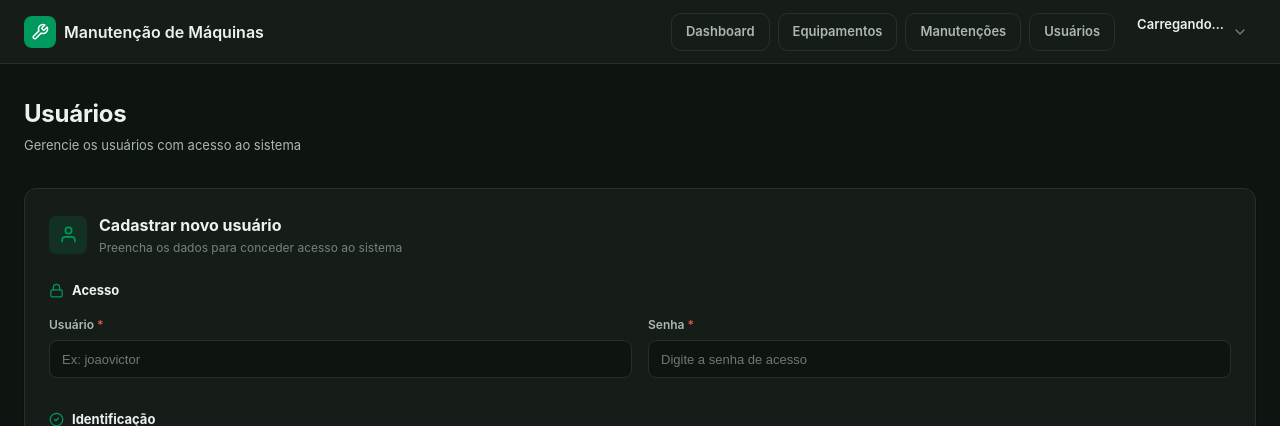
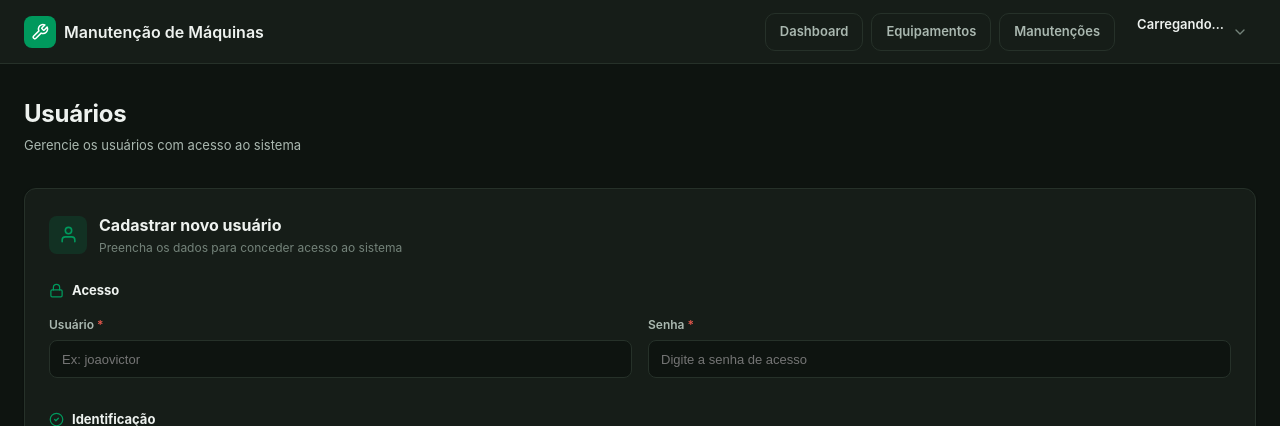
Before and after one commit to joao-v-marques/manutencao_maquinas, a Flask app: page /portal-manutencao/usuarios in a window 1280 px wide. Shown: the top 426 px of the page. Run offline with Flask 3, Linux system fonts and the light colour scheme; data that the repository does not hold is empty; some libraries are stand-ins or nearby versions.

Commit message:
fix: ajustado id's e parametros na navbar para possibilitar lógica de navbar por role

```diff
--- a/templates/dashboard.html
+++ b/templates/dashboard.html
@@ -21,7 +21,7 @@
 
         <div class="navbar__actions">
             <!-- Links de navegação serão adicionados aqui -->
-            <nav class="navbar__links" aria-label="Navegação principal">
+            <nav id="navbarLinks" class="navbar__links" aria-label="Navegação principal">
                 <a href="{{ url_for('bp_render_dashboard.render_dashboard') }}" class="nav-link">Dashboard</a>
                 <a href="{{ url_for('bp_render_equipments.render_equipments') }}" class="nav-link">Equipamentos</a>
                 <a href="{{ url_for('bp_render_maintenance.render_maintenance') }}" class="nav-link">Manutenções</a>
--- a/templates/equipments.html
+++ b/templates/equipments.html
@@ -22,7 +22,7 @@
 
 		<div class="navbar__actions">
 			<!-- Links de navegação serão adicionados aqui -->
-			<nav class="navbar__links" aria-label="Navegação principal">
+			<nav id="navbarLinks" class="navbar__links" aria-label="Navegação principal">
                 <a href="{{ url_for('bp_render_dashboard.render_dashboard') }}" class="nav-link">Dashboard</a>
                 <a href="{{ url_for('bp_render_equipments.render_equipments') }}" class="nav-link">Equipamentos</a>
                 <a href="{{ url_for('bp_render_maintenance.render_maintenance') }}" class="nav-link">Manutenções</a>
--- a/templates/maintenance.html
+++ b/templates/maintenance.html
@@ -21,7 +21,7 @@
         </div>
 
         <div class="navbar__actions">
-            <nav class="navbar__links" aria-label="Navegação principal">
+            <nav id="navbarLinks" class="navbar__links" aria-label="Navegação principal">
                 <a href="{{ url_for('bp_render_dashboard.render_dashboard') }}" class="nav-link">Dashboard</a>
                 <a href="{{ url_for('bp_render_equipments.render_equipments') }}" class="nav-link">Equipamentos</a>
                 <a href="{{ url_for('bp_render_maintenance.render_maintenance') }}" class="nav-link">Manutenções</a>
--- a/templates/users.html
+++ b/templates/users.html
@@ -22,11 +22,10 @@
 		</div>
 
 		<div class="navbar__actions">
-			<nav class="navbar__links" aria-label="Navegação principal">
+			<nav id="navbarLinks" class="navbar__links" aria-label="Navegação principal">
                 <a href="{{ url_for('bp_render_dashboard.render_dashboard') }}" class="nav-link">Dashboard</a>
                 <a href="{{ url_for('bp_render_equipments.render_equipments') }}" class="nav-link">Equipamentos</a>
                 <a href="{{ url_for('bp_render_maintenance.render_maintenance') }}" class="nav-link">Manutenções</a>
-                <a href="{{ url_for('bp_render_users.render_users') }}" class="nav-link">Usuários</a>
             </nav>
 
 			<button class="navbar__toggle" aria-label="Abrir menu de navegação" aria-expanded="false">
```
